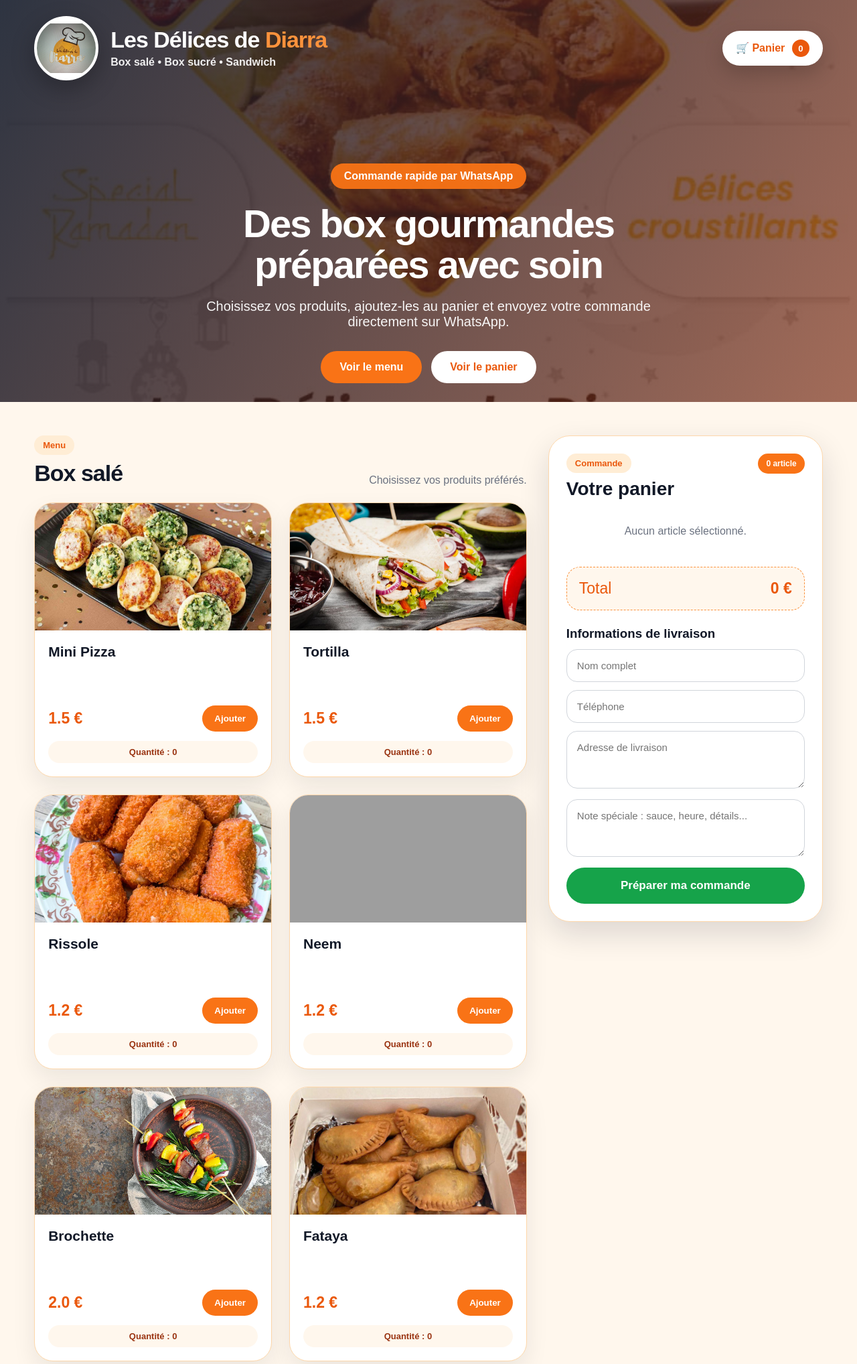
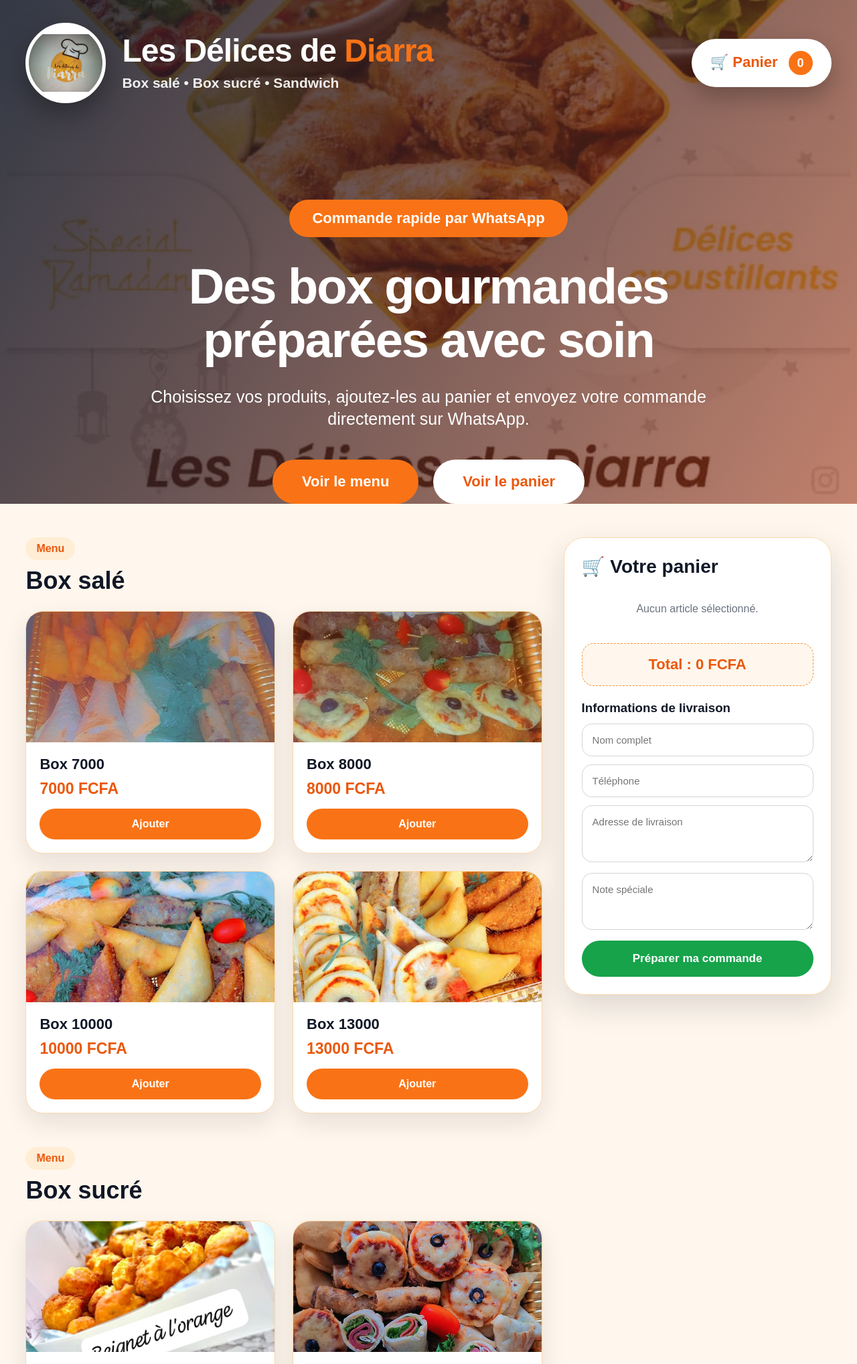
Before and after one commit to abdouahim5/les-delices-diarra, a Flask app: page / in a window 1280 px wide. Shown: the top 2036 px of the page at 67% size. Run offline with Flask 3, Linux system fonts and the light colour scheme; grey boxes are pictures that could not be loaded.

Commit message:
restore premium header with new images

```diff
--- a/app.py
+++ b/app.py
@@ -3,106 +3,87 @@ from urllib.parse import quote
 
 app = Flask(__name__)
 
-# 👉 Mets TON numéro WhatsApp ici (sans +)
-WHATSAPP_NUMBER = "221777849040"
+# 👉 TON NUMERO WHATSAPP (sans +)
+WHATSAPP_NUMBER = "221776526751"
 
-RESTAURANT_NAME = "Les délices de Diarra"
+menu = [
+    # BOX SALEES
+    {"category": "Box salé", "name": "Box 7000", "price": 7000, "image": "box_7000.jpg"},
+    {"category": "Box salé", "name": "Box 8000", "price": 8000, "image": "box_8000.jpg"},
+    {"category": "Box salé", "name": "Box 10000", "price": 10000, "image": "box_10000.jpg"},
+    {"category": "Box salé", "name": "Box 13000", "price": 13000, "image": "box_13000.jpg"},
 
-# 👉 Produits pour composer la box
-menu = [
-    {"category": "Box salé", "name": "Mini Pizza", "price": 1.5, "image": "mini_pizza.jpg"},
-    {"category": "Box salé", "name": "Tortilla", "price": 1.5, "image": "tortilla.jpg"},
-    {"category": "Box salé", "name": "Rissole", "price": 1.2, "image": "rissole.jpg"},
-    {"category": "Box salé", "name": "Neem", "price": 1.2, "image": "neem.jpg"},
-    {"category": "Box salé", "name": "Brochette", "price": 2.0, "image": "brochette.jpg"},
-    {"category": "Box salé", "name": "Fataya", "price": 1.2, "image": "fataya.jpg"},
+    # BOX SUCREES
+    {"category": "Box sucré", "name": "Beignets 5000", "price": 5000, "image": "box_beignet_16000.jpg"},
+    {"category": "Box sucré", "name": "Donuts 7000", "price": 7000, "image": "box_12500.jpg"},
 
-    {"category": "Box sucré", "name": "Beignets nature", "price": 1.0, "image": "beignets.jpg"},
-    {"category": "Box sucré", "name": "Beignets sucrés", "price": 1.2, "image": "beignets_sucres.jpg"},
-    {"category": "Box sucré", "name": "Beignets mix", "price": 1.5, "image": "beignets_mix.jpg"},
-
-    {"category": "Sandwich", "name": "Burger", "price": 8, "image": "burger.jpg"},
-    {"category": "Sandwich", "name": "Tacos", "price": 9, "image": "tacos.jpg"},
-    {"category": "Sandwich", "name": "Kebab", "price": 8, "image": "kebab.jpg"},
+    # SANDWICH
+    {"category": "Sandwich", "name": "Burger", "price": 3000, "image": "burger.jpg"},
+    {"category": "Sandwich", "name": "Tacos", "price": 3500, "image": "tacos.jpg"},
+    {"category": "Sandwich", "name": "Kebab", "price": 3000, "image": "kebab.jpg"},
 ]
-
-
-# 👉 Organiser les catégories
-def build_categories():
-    categories = {}
-    for item in menu:
-        categories.setdefault(item["category"], []).append(item)
-    return categories
 
 
 @app.route("/", methods=["GET", "POST"])
 def home():
-    categories = build_categories()
+    categories = {}
+    for item in menu:
+        categories.setdefault(item["category"], []).append(item)
+
     whatsapp_link = None
     order_summary = []
     total = 0
-    error = None
 
     if request.method == "POST":
-        nom = request.form.get("nom", "").strip()
-        telephone = request.form.get("telephone", "").strip()
-        adresse = request.form.get("adresse", "").strip()
-        note = request.form.get("note", "").strip()
+        nom = request.form.get("nom")
+        telephone = request.form.get("telephone")
+        adresse = request.form.get("adresse")
 
-        # 👉 Lire les quantités
         for item in menu:
-            try:
-                qty = int(request.form.get(item["name"], 0))
-            except:
-                qty = 0
-
+            qty = int(request.form.get(item["name"], 0))
             if qty > 0:
                 subtotal = qty * item["price"]
+                total += subtotal
+
                 order_summary.append({
                     "name": item["name"],
                     "qty": qty,
-                    "subtotal": subtotal
+                    "subtotal": subtotal,
+                    "image": item["image"]
                 })
-                total += subtotal
 
-        # 👉 Vérifications
-        if not order_summary:
-            error = "Veuillez choisir au moins un produit."
-        elif not nom or not telephone or not adresse:
-            error = "Veuillez remplir toutes les informations."
-        else:
-            # 👉 Message WhatsApp
-            commande_text = "\n".join(
-                f"🍴 {item['name']} x{item['qty']} = {item['subtotal']} €"
-                for item in order_summary
-            )
+        commande = "\n".join([
+            f"{x['name']} x{x['qty']} = {x['subtotal']} FCFA"
+            for x in order_summary
+        ])
 
-            message = f"""📦 Nouvelle commande - {RESTAURANT_NAME}
+        images = "\n".join([
+            f"https://les-delices-diarra.onrender.com/static/images/{x['image']}"
+            for x in order_summary
+        ])
 
-👤 Nom : {nom}
-📞 Téléphone : {telephone}
-📍 Adresse : {adresse}
+        message = f"""
+Nouvelle commande
 
-🛒 Commande :
-{commande_text}
+Nom: {nom}
+Téléphone: {telephone}
+Adresse: {adresse}
 
-💰 Total : {total} €
+Commande:
+{commande}
 
-📝 Note :
-{note if note else "Aucune"}
+Total: {total} FCFA
+
+Images:
+{images}
 """
 
-            whatsapp_link = f"https://wa.me/{WHATSAPP_NUMBER}?text={quote(message)}"
+        whatsapp_link = f"https://wa.me/{WHATSAPP_NUMBER}?text={quote(message)}"
 
-    return render_template(
-        "index.html",
-        restaurant_name=RESTAURANT_NAME,
-        categories=categories,
-        whatsapp_link=whatsapp_link,
-        error=error
-    )
+    return render_template("index.html",
+                           categories=categories,
+                           whatsapp_link=whatsapp_link)
 
 
-# 👉 IMPORTANT POUR RENDER
 if __name__ == "__main__":
-    app.run()
+    app.run(debug=True)
--- a/static/style.css
+++ b/static/style.css
@@ -15,9 +15,9 @@ body {
 }
 
 .hero {
-    min-height: 600px;
+    min-height: 620px;
     background:
-        linear-gradient(120deg, rgba(17, 24, 39, 0.88), rgba(124, 45, 18, 0.70)),
+        linear-gradient(120deg, rgba(17, 24, 39, 0.86), rgba(154, 52, 18, 0.62)),
         url("/static/images/logo.jpg") center/cover no-repeat;
     color: white;
     position: relative;
@@ -25,12 +25,10 @@ body {
 }
 
 .navbar {
-    position: relative;
-    z-index: 2;
-    width: 92%;
-    max-width: 1300px;
+    width: 94%;
+    max-width: 1500px;
     margin: auto;
-    padding: 24px 0;
+    padding: 34px 0;
     display: flex;
     justify-content: space-between;
     align-items: center;
@@ -39,114 +37,118 @@ body {
 .brand {
     display: flex;
     align-items: center;
-    gap: 18px;
+    gap: 24px;
 }
 
 .logo-circle {
-    width: 96px;
-    height: 96px;
+    width: 120px;
+    height: 120px;
     border-radius: 50%;
+    background: white;
     overflow: hidden;
-    background: white;
+    border: 5px solid white;
+    box-shadow: 0 15px 40px rgba(0,0,0,0.35);
     display: flex;
     align-items: center;
     justify-content: center;
-    border: 4px solid white;
-    box-shadow: 0 12px 35px rgba(0, 0, 0, 0.28);
 }
 
 .logo-circle img {
-    width: 112%;
-    height: 112%;
+    width: 105%;
+    height: 105%;
     object-fit: contain;
 }
 
 .brand-text h1 {
-    font-size: 34px;
+    font-size: 48px;
     line-height: 1;
     font-weight: 900;
+    color: white;
     letter-spacing: -1px;
 }
 
 .brand-text h1 span {
-    color: #fb923c;
+    color: #f97316;
 }
 
 .brand-text p {
-    margin-top: 8px;
-    font-size: 16px;
-    font-weight: 700;
+    margin-top: 12px;
+    font-size: 21px;
+    font-weight: 800;
+    color: white;
     opacity: 0.92;
 }
 
 .nav-cart {
     background: white;
     color: #ea580c;
-    padding: 13px 20px;
+    padding: 18px 28px;
     border-radius: 999px;
     text-decoration: none;
+    font-size: 22px;
     font-weight: 900;
-    box-shadow: 0 12px 30px rgba(0, 0, 0, 0.18);
+    box-shadow: 0 15px 35px rgba(0,0,0,0.25);
 }
 
 .nav-cart span {
     display: inline-flex;
     align-items: center;
     justify-content: center;
-    min-width: 26px;
-    height: 26px;
-    margin-left: 6px;
-    background: #ea580c;
+    min-width: 36px;
+    height: 36px;
+    background: #f97316;
     color: white;
     border-radius: 50%;
-    font-size: 13px;
+    margin-left: 10px;
+    font-size: 18px;
 }
 
 .hero-content {
-    position: relative;
-    z-index: 2;
-    max-width: 850px;
-    margin: 100px auto 0;
+    max-width: 960px;
+    margin: 110px auto 0;
     text-align: center;
     padding: 0 20px;
 }
 
 .badge-main {
     display: inline-block;
-    background: rgba(249, 115, 22, 0.95);
-    padding: 10px 20px;
+    background: #f97316;
+    color: white;
+    padding: 15px 34px;
     border-radius: 999px;
+    font-size: 22px;
     font-weight: 900;
-    margin-bottom: 22px;
+    margin-bottom: 34px;
 }
 
 .hero-content h2 {
-    font-size: 58px;
-    line-height: 1.05;
-    margin-bottom: 20px;
+    font-size: 74px;
+    line-height: 1.08;
+    font-weight: 900;
     letter-spacing: -2px;
+    margin-bottom: 28px;
 }
 
 .hero-content p {
-    font-size: 20px;
-    opacity: 0.95;
-    max-width: 720px;
+    font-size: 25px;
+    line-height: 1.32;
+    max-width: 850px;
     margin: auto;
+    font-weight: 500;
 }
 
 .hero-actions {
-    margin-top: 32px;
+    margin-top: 44px;
     display: flex;
     justify-content: center;
-    gap: 14px;
-    flex-wrap: wrap;
+    gap: 22px;
 }
 
 .hero-btn {
-    display: inline-block;
-    padding: 15px 28px;
+    padding: 20px 44px;
     border-radius: 999px;
     text-decoration: none;
+    font-size: 22px;
     font-weight: 900;
 }
 
@@ -161,100 +163,66 @@ body {
 }
 
 .page-container {
-    width: 92%;
-    max-width: 1300px;
+    width: 94%;
+    max-width: 1400px;
     margin: 50px auto;
 }
 
 .layout {
     display: grid;
-    grid-template-columns: 1fr 410px;
+    grid-template-columns: 1fr 400px;
     gap: 32px;
     align-items: start;
 }
 
 .section {
-    margin-bottom: 48px;
+    margin-bottom: 50px;
 }
 
 .section-header {
-    display: flex;
-    justify-content: space-between;
-    gap: 20px;
-    align-items: end;
     margin-bottom: 24px;
 }
 
-.section-label {
+.section-header span {
     display: inline-block;
+    background: #ffedd5;
     color: #ea580c;
-    background: #ffedd5;
-    padding: 7px 13px;
+    padding: 8px 16px;
     border-radius: 999px;
-    font-size: 13px;
     font-weight: 900;
-    margin-bottom: 8px;
+    margin-bottom: 10px;
 }
 
 .section-header h2 {
-    font-size: 34px;
+    font-size: 36px;
     color: #111827;
-    letter-spacing: -1px;
-}
-
-.section-header p {
-    color: #6b7280;
 }
 
 .menu-grid {
     display: grid;
-    grid-template-columns: repeat(auto-fit, minmax(245px, 1fr));
+    grid-template-columns: repeat(auto-fit, minmax(240px, 1fr));
     gap: 26px;
 }
 
 .card {
     background: white;
-    border-radius: 28px;
+    border-radius: 26px;
     overflow: hidden;
     border: 1px solid #fed7aa;
-    box-shadow: 0 14px 34px rgba(15, 23, 42, 0.08);
+    box-shadow: 0 14px 34px rgba(15, 23, 42, 0.10);
     transition: 0.25s ease;
 }
 
 .card:hover {
     transform: translateY(-7px);
-    box-shadow: 0 20px 46px rgba(15, 23, 42, 0.14);
-}
-
-.image-wrapper {
-    height: 190px;
-    overflow: hidden;
-    position: relative;
-}
-
-.product-badge {
-    position: absolute;
-    top: 14px;
-    left: 14px;
-    z-index: 2;
-    background: #f97316;
-    color: white;
-    padding: 8px 13px;
-    border-radius: 999px;
-    font-size: 12px;
-    font-weight: 900;
+    box-shadow: 0 20px 45px rgba(15, 23, 42, 0.16);
 }
 
 .card img {
     width: 100%;
-    height: 100%;
+    height: 195px;
     object-fit: cover;
     display: block;
-    transition: 0.35s ease;
-}
-
-.card:hover img {
-    transform: scale(1.07);
 }
 
 .card-body {
@@ -262,102 +230,60 @@ body {
 }
 
 .card-body h3 {
-    font-size: 21px;
-    margin-bottom: 8px;
-}
-
-.description {
-    color: #6b7280;
-    font-size: 14px;
-    min-height: 44px;
-    line-height: 1.45;
-    margin-bottom: 16px;
-}
-
-.card-bottom {
-    display: flex;
-    justify-content: space-between;
-    align-items: center;
-    gap: 14px;
+    font-size: 22px;
+    margin-bottom: 10px;
 }
 
 .price {
     color: #ea580c;
+    font-size: 23px;
     font-weight: 900;
-    font-size: 23px;
+    margin-bottom: 16px;
 }
 
 .add-btn {
+    width: 100%;
     border: none;
     background: #f97316;
     color: white;
-    padding: 12px 18px;
+    padding: 14px;
     border-radius: 999px;
+    font-size: 16px;
     font-weight: 900;
     cursor: pointer;
-    transition: 0.2s;
 }
 
 .add-btn:hover {
     background: #ea580c;
-    transform: scale(1.03);
-}
-
-.card-qty {
-    margin-top: 14px;
-    background: #fff7ed;
-    color: #9a3412;
-    border-radius: 999px;
-    padding: 9px 12px;
-    font-size: 13px;
-    font-weight: 800;
-    text-align: center;
 }
 
 .cart {
     position: sticky;
-    top: 22px;
+    top: 20px;
 }
 
 .cart-card {
     background: white;
     padding: 26px;
-    border-radius: 32px;
+    border-radius: 30px;
     border: 1px solid #fed7aa;
     box-shadow: 0 18px 45px rgba(15, 23, 42, 0.14);
 }
 
-.cart-title {
-    display: flex;
-    justify-content: space-between;
-    align-items: start;
-    gap: 12px;
+.cart-card h2 {
+    font-size: 28px;
     margin-bottom: 18px;
-}
-
-.cart-title h2 {
-    font-size: 28px;
-}
-
-.cart-pill {
-    background: #f97316;
-    color: white;
-    padding: 8px 12px;
-    border-radius: 999px;
-    font-size: 12px;
-    font-weight: 900;
 }
 
 .cart-line {
     display: grid;
-    grid-template-columns: 1fr auto auto;
+    grid-template-columns: 1fr auto;
     gap: 12px;
-    align-items: center;
+    padding: 15px 0;
     border-bottom: 1px solid #f3f4f6;
-    padding: 15px 0;
 }
 
-.cart-info small {
+.cart-line small {
     display: block;
     color: #6b7280;
     margin-top: 4px;
@@ -393,18 +318,18 @@ body {
 }
 
 .total {
-    margin: 24px 0;
+    margin: 22px 0;
     padding: 18px;
+    border-radius: 18px;
     background: #fff7ed;
     border: 1px dashed #fb923c;
-    border-radius: 20px;
-    display: flex;
-    justify-content: space-between;
-    font-size: 23px;
     color: #ea580c;
+    font-size: 22px;
+    font-weight: 900;
+    text-align: center;
 }
 
-.customer-box h3 {
+.cart-card h3 {
     margin-bottom: 12px;
 }
 
@@ -413,22 +338,22 @@ textarea {
     width: 100%;
     padding: 15px;
     margin-bottom: 12px;
-    border-radius: 16px;
+    border-radius: 15px;
     border: 1px solid #d1d5db;
     font-size: 15px;
     outline: none;
     font-family: inherit;
 }
 
+textarea {
+    min-height: 85px;
+    resize: vertical;
+}
+
 input:focus,
 textarea:focus {
     border-color: #f97316;
     box-shadow: 0 0 0 4px rgba(249, 115, 22, 0.16);
-}
-
-textarea {
-    min-height: 86px;
-    resize: vertical;
 }
 
 .validate-btn {
--- a/templates/index.html
+++ b/templates/index.html
@@ -2,14 +2,14 @@
 <html lang="fr">
 <head>
     <meta charset="UTF-8">
-    <title>{{ restaurant_name }}</title>
+    <title>Les Délices de Diarra</title>
     <meta name="viewport" content="width=device-width, initial-scale=1.0">
     <link rel="stylesheet" href="{{ url_for('static', filename='style.css') }}">
 </head>
 
 <body>
 
-<header class="hero">
+<header class="hero" id="top">
     <nav class="navbar">
         <div class="brand">
             <div class="logo-circle">
@@ -29,9 +29,12 @@
 
     <div class="hero-content">
         <span class="badge-main">Commande rapide par WhatsApp</span>
-        <h2>Des box gourmandes préparées avec soin</h2>
+
+        <h2>Des box gourmandes<br>préparées avec soin</h2>
+
         <p>
-            Choisissez vos produits, ajoutez-les au panier et envoyez votre commande directement sur WhatsApp.
+            Choisissez vos produits, ajoutez-les au panier et envoyez votre commande
+            directement sur WhatsApp.
         </p>
 
         <div class="hero-actions">
@@ -41,13 +44,7 @@
     </div>
 </header>
 
-<form method="POST" class="page-container" id="order-form">
-
-    {% if error %}
-    <div class="alert-error">
-        {{ error }}
-    </div>
-    {% endif %}
+<form method="POST" class="page-container">
 
     <div class="layout">
 
@@ -55,29 +52,18 @@
             {% for category, items in categories.items() %}
             <section class="section">
                 <div class="section-header">
-                    <div>
-                        <span class="section-label">Menu</span>
+                    <span>Menu</span>
                     <h2>{{ category }}</h2>
-                    </div>
-                    <p>Choisissez vos produits préférés.</p>
                 </div>
 
                 <div class="menu-grid">
                     {% for item in items %}
                     <article class="card">
-                        <div class="image-wrapper">
-                            {% if item.badge %}
-                            <span class="product-badge">{{ item.badge }}</span>
-                            {% endif %}
                         <img src="{{ url_for('static', filename='images/' + item.image) }}" alt="{{ item.name }}">
-                        </div>
 
                         <div class="card-body">
                             <h3>{{ item.name }}</h3>
-                            <p class="description">{{ item.description }}</p>
-
-                            <div class="card-bottom">
-                                <p class="price">{{ item.price }} €</p>
+                            <p class="price">{{ item.price }} FCFA</p>
 
                             <input type="hidden" name="{{ item.name }}" value="0" class="hidden-qty">
 
@@ -88,11 +74,6 @@
                                 Ajouter
                             </button>
                         </div>
-
-                            <div class="card-qty">
-                                Quantité : <span data-product-qty="{{ item.name }}">0</span>
-                            </div>
-                        </div>
                     </article>
                     {% endfor %}
                 </div>
@@ -102,31 +83,22 @@
 
         <aside class="cart" id="panier">
             <div class="cart-card">
-                <div class="cart-title">
-                    <div>
-                        <span class="section-label">Commande</span>
-                        <h2>Votre panier</h2>
-                    </div>
-                    <span class="cart-pill" id="cart-pill">0 article</span>
-                </div>
+                <h2>🛒 Votre panier</h2>
 
                 <div id="cart-items">
                     <p class="empty">Aucun article sélectionné.</p>
                 </div>
 
                 <div class="total">
-                    <span>Total</span>
-                    <strong><span id="total">0</span> €</strong>
+                    Total : <strong><span id="total">0</span> FCFA</strong>
                 </div>
 
-                <div class="customer-box">
                 <h3>Informations de livraison</h3>
 
                 <input type="text" name="nom" placeholder="Nom complet" required>
-                    <input type="tel" name="telephone" placeholder="Téléphone" required>
+                <input type="text" name="telephone" placeholder="Téléphone" required>
                 <textarea name="adresse" placeholder="Adresse de livraison" required></textarea>
-                    <textarea name="note" placeholder="Note spéciale : sauce, heure, détails..."></textarea>
-                </div>
+                <textarea name="note" placeholder="Note spéciale"></textarea>
 
                 <button type="submit" class="validate-btn">
                     Préparer ma commande
@@ -135,9 +107,7 @@
                 {% if whatsapp_link %}
                 <div class="whatsapp-box">
                     <p>Commande prête ✅</p>
-                    <a href="{{ whatsapp_link }}" target="_blank">
-                        Envoyer sur WhatsApp
-                    </a>
+                    <a href="{{ whatsapp_link }}" target="_blank">Envoyer sur WhatsApp</a>
                 </div>
                 {% endif %}
             </div>
@@ -146,32 +116,29 @@
     </div>
 </form>
 
-<a href="#panier" class="mobile-cart">
-    🛒 <span id="mobile-cart-count">0</span>
-</a>
-
-<footer class="footer">
-    <p>© 2026 {{ restaurant_name }} — Box salé, box sucré et sandwich.</p>
-</footer>
-
 <script>
-const addButtons = document.querySelectorAll(".add-btn");
-const hiddenInputs = document.querySelectorAll(".hidden-qty");
-const cartItems = document.getElementById("cart-items");
-const totalElement = document.getElementById("total");
-const cartCount = document.getElementById("cart-count");
-const mobileCartCount = document.getElementById("mobile-cart-count");
-const cartPill = document.getElementById("cart-pill");
-const productQtyElements = document.querySelectorAll("[data-product-qty]");
-
 let cart = {};
 
-function updateProductQuantities() {
-    productQtyElements.forEach(element => {
-        const name = element.dataset.productQty;
-        element.textContent = cart[name] ? cart[name].qty : 0;
+const buttons = document.querySelectorAll(".add-btn");
+const cartItems = document.getElementById("cart-items");
+const totalEl = document.getElementById("total");
+const cartCount = document.getElementById("cart-count");
+const hiddenInputs = document.querySelectorAll(".hidden-qty");
+
+buttons.forEach(btn => {
+    btn.addEventListener("click", () => {
+        const name = btn.dataset.name;
+        const price = parseInt(btn.dataset.price);
+
+        if (!cart[name]) {
+            cart[name] = { qty: 1, price: price };
+        } else {
+            cart[name].qty++;
+        }
+
+        updateCart();
     });
-}
+});
 
 function updateCart() {
     let total = 0;
@@ -187,9 +154,9 @@ function updateCart() {
 
         html += `
             <div class="cart-line">
-                <div class="cart-info">
+                <div>
                     <strong>${name}</strong>
-                    <small>${item.price} € / unité</small>
+                    <small>${item.price} FCFA / unité</small>
                 </div>
 
                 <div class="cart-actions">
@@ -198,7 +165,7 @@ function updateCart() {
                     <button type="button" onclick="increaseItem('${name}')">+</button>
                 </div>
 
-                <strong class="subtotal">${subtotal} €</strong>
+                <strong>${subtotal} FCFA</strong>
             </div>
         `;
     });
@@ -208,46 +175,21 @@ function updateCart() {
     }
 
     cartItems.innerHTML = html;
-    totalElement.textContent = total;
+    totalEl.textContent = total;
     cartCount.textContent = count;
-    mobileCartCount.textContent = count;
-    cartPill.textContent = count > 1 ? `${count} articles` : `${count} article`;
 
     hiddenInputs.forEach(input => {
         input.value = cart[input.name] ? cart[input.name].qty : 0;
     });
-
-    updateProductQuantities();
 }
 
-addButtons.forEach(button => {
-    button.addEventListener("click", () => {
-        const name = button.dataset.name;
-        const price = parseInt(button.dataset.price);
-
-        if (!cart[name]) {
-            cart[name] = { qty: 1, price: price };
-        } else {
-            cart[name].qty += 1;
-        }
-
-        button.textContent = "Ajouté ✓";
-
-        setTimeout(() => {
-            button.textContent = "Ajouter";
-        }, 900);
-
-        updateCart();
-    });
-});
-
 function increaseItem(name) {
-    cart[name].qty += 1;
+    cart[name].qty++;
     updateCart();
 }
 
 function decreaseItem(name) {
-    cart[name].qty -= 1;
+    cart[name].qty--;
 
     if (cart[name].qty <= 0) {
         delete cart[name];
```
Also changed, not shown: other parts of static/style.css (+33 -93 lines), static/images/box_10000.jpg (added), static/images/box_12500.jpg (added), static/images/box_13000.jpg (added), static/images/box_7000.jpg (added), static/images/box_8000.jpg (added), static/images/box_beignet_16000.jpg (added). Lines whose indentation alone changed are shown as unchanged.
